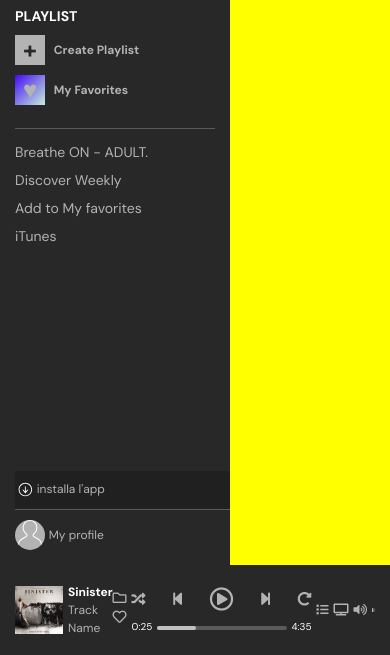
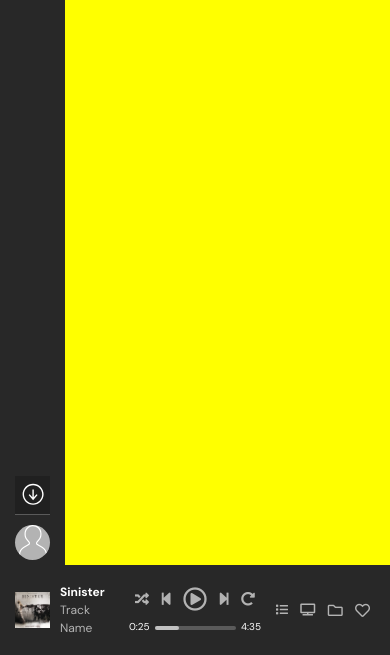
Before and after one commit to malimbo88/html-css-spotifyweb, a plain HTML site: page index.html in a window 390 px wide. Shown: the part 189-844 px from the top of the page. Drawn offline with Linux system fonts and the light colour scheme.

Commit message:
Venerdí

```diff
--- a/css/style.css
+++ b/css/style.css
@@ -16,14 +16,6 @@ a {
   color: inherit;
 }
 
-hr {
-  display: block;
-  padding: 0px;
-  margin: 0px;
-  border-style: none;
-  border-width: 0px;
-}
-
 /* GENERAL */
 body {
   font-family: 'DM Sans', sans-serif;
@@ -32,11 +24,16 @@ body {
 .main_wrapper {
   height: 100vh;
   width: 100%;
-  overflow: hidden;
 }
 
 .main_wrapper > * {
   width: 100%;
+}
+
+@media all and (max-width: 480px) {
+  .main_wrapper {
+    overflow: hidden;
+  }
 }
 
 .container_flex {
@@ -55,7 +52,19 @@ body {
   display: none;
 }
 
-/* scroll Bar */
+@media all and (min-width: 480px) {
+  .none_minwidth_480 {
+    display: none;
+  }
+}
+
+@media all and (max-width: 480px) {
+  .none_maxwidth_480 {
+    display: none;
+  }
+}
+
+/* General scroll bar */
 /* width */
 ::-webkit-scrollbar {
   width: 15px;
@@ -71,11 +80,6 @@ body {
 ::-webkit-scrollbar-thumb {
   background: #505050;
 
-}
-
-/* Handle on hover */
-::-webkit-scrollbar-thumb:hover {
-  background: #b30000;
 }
 
 /** MAIN **/
@@ -134,10 +138,16 @@ main > * {
   color: #282828;
 }
 
-/* Navigation MACRO area */
+/* NAV - Navigation macro area */
 nav.nav_macro_area {
   width: 230px;
   background-color: #282828;
+}
+
+@media all and (max-width: 480px) {
+  nav.nav_macro_area {
+    width: 65px;
+  }
 }
 
 nav.nav_macro_area > .container_flex {
@@ -149,7 +159,14 @@ nav.nav_macro_area > .container_flex > * {
   flex-shrink: 0;
 }
 
-/* logo*/
+.nav_items li a > * {
+  display: inline-block;
+  vertical-align: middle;
+  text-transform: capitalize;
+  font-weight: bold;
+}
+
+/* NAV - logo*/
 .logo {
   padding-top: 10px;
 }
@@ -158,9 +175,16 @@ nav.nav_macro_area > .container_flex > * {
   width: 60%;
 }
 
-/* user_menu */
+@media all and (max-width: 480px) {
+  .logo > img {
+    width: 100%;
+    padding-right: 15px;
+  }
+}
+
+/* NAV - user menu */
 .user_menu {
-padding: 30px 0px;
+  padding: 30px 15px 30px 0px;
 }
 
 .user_menu ul > li:not(:last-child) {
@@ -172,58 +196,53 @@ padding: 30px 0px;
   opacity: 50%;
 }
 
-
 .user_menu li a > * {
-  display: inline-block;
-  vertical-align: middle;
   font-size: 14px;
-  font-weight: bold;
-  text-transform: capitalize;
 }
 
-.user_menu li a:hover > * {
+@media all and (max-width: 480px) {
+  .user_menu {
+    flex-grow: 1;
+    padding-top: 15px;
+  }
+
+  .user_menu li {
+    text-align: center;
+  }
+
+  .user_menu li a > span {
+    display: none;
+  }
+
+  .user_menu li a > img {
+    width: 28px;
+  }
+}
+
+/* user menu & playlist TOP & BOTTOM */
+.user_menu li a:hover > *,
+.playlist li a:hover > * {
   color: #fff;
   opacity: 100%;
 }
 
-/* playlist */
-.playlist {
-  height: 55%;
-  flex-grow: 1;
-  overflow-y: auto;
-}
-
-.playlist li {
-  padding-bottom: 10px;
-}
-
+/* playlist TOP & BOTTOM */
+.playlist li,
 .playlist h3 {
   padding-bottom: 10px;
 }
 
+/* playlist TOP - add playlist */
+.top_playlist {
+  border-bottom: 1px solid #595959;
+  margin: 0px 15px 10px 0px;
+}
+
 .add_playlist > li a > * {
-  display: inline-block;
-  vertical-align: middle;
-  text-transform: capitalize;
-  font-weight: bold;
   margin-right: 5px;
 }
 
-.add_playlist {
-  padding-right: 15px;
-}
-.playlist hr {
-  height: 1px;
-  display: inline-block;
-  background-color: #5a5a5a;
-  text-align: right;
-  width: 200px;
-}
-
-.saved_playlist {
-  padding-top: 10px;
-}
-
+/* add playlist - Favorite songs */
 .square_btn.favorite_songs {
   background: linear-gradient(135deg,#450af5,#c4efd9);
 }
@@ -232,7 +251,43 @@ padding: 30px 0px;
   color: #B3B3B3;
 }
 
-/* user_band */
+/* playlist BOTTOM - saved playlist */
+.bottom_playlist {
+  flex-basis: 26%;
+  flex-grow: 1;
+  overflow-y: auto;
+}
+
+/* NAV - user band */
+.user_band {
+  padding-right: 15px;
+}
+
+.user_band li {
+  padding: 10px 0px;
+}
+
+@media all and (max-width: 480px){
+  .user_band li {
+    padding: 5px 0px;
+  }
+}
+
+.user_band li:first-child {
+  border-bottom: 1px solid #5a5a5a;
+}
+
+.user_band li a > * {
+  display: inline-block;
+}
+
+@media all and (max-width: 480px) {
+  .user_band li a > span {
+    display: none;
+  }
+}
+
+/* user band - app install */
 .app_install {
   background-color: rgba(0, 0, 0, 0.2);
 }
@@ -241,37 +296,45 @@ padding: 30px 0px;
   vertical-align: top;
 }
 
-.user_band li {
-  padding: 10px 0px;
+.app_install a > img {
+  margin: 0px 5px;
+  width: 18px;
 }
 
-.user_band li:first-child {
-  border-bottom: 1px solid #5a5a5a;
+@media all and (max-width: 480px){
+  .app_install a > img {
+    width: 28px;
+    margin: 0px 1.6px;
+  }
 }
 
-.user_band li a > *{
-  display: inline-block;
+/* user band account profile */
+.account_profile a > * {
+  vertical-align: middle;
 }
 
-.user_band li.app_install a > img {
-  width: 18px;
+.profile_frame {
+  border-radius: 50%;
+  width: 35px;
+  height: 35px;
+  background-color: #B3B3B3;
+  text-align: center;
+  overflow: hidden;
+  margin-right: 5px;
 }
 
 .profile_frame > img {
   height: 90%;
 }
 
-.account_profile a > * {
-  vertical-align: middle;
-}
+@media all and (max-width: 480px){
+  li.account_profile {
+    padding: 10px 0px 0px 0px;
+  }
 
-.profile_frame {
-  border-radius: 50%;
-  width: 30px;
-  height: 30px;
-  background-color: #B3B3B3;
-  text-align: center;
-  overflow: hidden;
+  .profile_frame {
+    margin: 0px;
+  }
 }
 
 /* Scroll MACRO area */
@@ -279,6 +342,12 @@ section.scroll_macro_area {
   background: yellow;
   width: calc( 100% - 230px );
   overflow-y: auto;
+}
+
+@media all and (max-width: 480px){
+  section.scroll_macro_area {
+    width: calc( 100% - 65px );
+  }
 }
 
 /* upgrade band */
@@ -374,7 +443,6 @@ footer > * {
 /* LEFT - play songs */
 .selected_cover {
   height: 80%;
-  flex-basis: 60%;
 }
 
 .selected_cover img {
@@ -387,11 +455,24 @@ footer > * {
 }
 
 .track_info {
-  padding-left: 5px;
+  padding-left: 15px;
 }
 
 .track_info a:hover span {
   text-decoration: underline;
+}
+
+@media all and (max-width: 768px){
+  .track_info {
+    padding-left: 10px;
+  }
+
+}
+
+@media all and (max-width: 480px){
+  .selected_cover img {
+    height: 73%;
+  }
 }
 
 /* save songs */
@@ -414,7 +495,7 @@ footer > * {
 }
 
 .save_songs i {
-  padding-bottom: 5px;
+  padding:0px 0px 5px 10px;
 }
 
 /* RIGHT - volume setting */
@@ -429,13 +510,26 @@ footer > * {
 
 .volume_setting_icons > .container_flex {
   justify-content: space-around;
+  align-items: center;
+}
+
+@media all and (max-width: 480px){
+  .volume_setting_icons > .container_flex {
+    justify-content: space-between;
+    align-items: center;
+  }
+
+  .volume_setting_icons i.fa-folder,
+  .volume_setting_icons i.fa-heart {
+  font-size: 15px;
+  }
 }
 
 /* CENTRAL - audio bar */
 .ctr_audio_bar {
   flex-shrink: 0;
   flex-basis: 45%;
-  padding: 0px 5px;
+  padding: 0px 15px;
 }
 
 /* CENTRAL - TOP & BOTTOM - audio bar */
@@ -443,9 +537,17 @@ footer > * {
   width: 180px;
   margin: 0 auto;
 }
+
 .top_play_options >.container_flex {
   justify-content: space-between;
   align-items: center;
+}
+
+@media all and (max-width: 768px){
+  .top_play_options {
+    width: 120px;
+    margin: 0 auto;
+  }
 }
 
 /* CENTRAL - TOP - play options */
--- a/index.html
+++ b/index.html
@@ -16,19 +16,22 @@
       <!-- MAIN -->
       <main class="style_type">
 
-        <!-- Navigation-->
+        <!-- NAV navigation-->
         <nav class="nav_macro_area">
           <div class="container_flex">
 
             <!-- Logo -->
-            <div class="logo">
+            <div class="logo none_maxwidth_480">
               <img src="img/logo.svg" alt="Logo">
+            </div>
+            <div class="logo none_minwidth_480">
+              <img src="img/logo-small.svg" alt="Logo">
             </div>
             <!-- end Logo -->
 
             <!-- User Menu -->
             <div class="user_menu">
-              <ul>
+              <ul class="nav_items">
                 <li>
                   <a href="#" target="_blank">
                     <img src="img/home.svg" alt="Home">
@@ -51,13 +54,13 @@
             </div>
             <!-- end User Menu -->
 
-            <!-- playlist -->
-            <div class="playlist">
+            <!-- TOP Playlist -->
+            <div class="top_playlist playlist none_maxwidth_480">
 
               <h3>playlist</h3>
 
               <!-- add playlist -->
-              <ul class="add_playlist">
+              <ul class="add_playlist nav_items">
                 <li>
                   <a href="#" target="_blank">
                     <div class="square_btn">
@@ -76,20 +79,42 @@
                 </li>
               </ul>
               <!-- end add playlist -->
-<hr>
+
+            </div>
+            <!-- end TOP - Playlist -->
+
+            <!-- BOTTOM Playlist -->
+            <div class="bottom_playlist playlist none_maxwidth_480">
+
               <!-- saved playlist -->
               <ul class="saved_playlist">
-                <li>Breathe ON - ADULT.</li>
-                <li>Discover Weekly</li>
-                <li>Add to My favorites</li>
-                <li>iTunes</li>
+                <li>
+                  <a href="#" target="_blank">
+                    <span>Breathe ON - ADULT.</span>
+                  </a>
+                </li>
+                <li>
+                  <a href="#" target="_blank">
+                    <span>Discover Weekly</span>
+                  </a>
+                </li>
+                <li>
+                  <a href="#" target="_blank">
+                    <span>Add to My favorites</span>
+                  </a>
+                </li>
+                <li>
+                  <a href="#" target="_blank">
+                    <span>iTunes</span>
+                  </a>
+                </li>
               </ul>
               <!-- saved playlist -->
 
             </div>
-            <!-- end playlist -->
+            <!-- BOTTOM Playlist -->
 
-            <!-- user band -->
+            <!-- User Band -->
             <div class="user_band">
               <ul>
                 <li class="app_install">
@@ -108,18 +133,18 @@
                 </li>
               </ul>
             </div>
-            <!-- user band -->
+            <!-- User Band -->
 
           </div>
         </nav>
-        <!-- end Navigation -->
+        <!-- end NAV navigation -->
 
-        <!-- Section -->
+        <!-- MAIN Section -->
         <section class="scroll_macro_area">
           <div class="upgrade_band">Upgrade</div>
           <div class="proposal_selection"></div>
         </section>
-        <!-- end Section -->
+        <!-- end MAIN Section -->
 
       </main>
       <!-- end MAIN -->
@@ -145,7 +170,7 @@
                       </div>
                       <div>
                         <a href="#" target="_blank">
-                          <span>Track Name<span>
+                          <span>Track&nbsp;<br class="none_minwidth_480">Name<span>
                           </a>
                       </div>
                     </div>
@@ -154,7 +179,7 @@
                 <!-- end selected cover -->
 
                 <!-- save song -->
-                <div class="save_songs">
+                <div class="save_songs none_maxwidth_480">
                   <div class="container_flex">
                     <i class="far fa-folder"></i>
                     <i class="far fa-heart"></i>
@@ -212,12 +237,14 @@
                   <div class="container_flex">
                     <i class="fas fa-list"></i>
                     <i class="fas fa-tv"></i>
-                    <i class="fas fa-volume-up"></i>
+                    <i class="fas fa-volume-up none_maxwidth_480"></i>
+                    <i class="far fa-folder none_minwidth_480"></i>
+                    <i class="far fa-heart none_minwidth_480"></i>
                   </div>
                 </div>
 
                 <!-- progress bar -->
-                <div class="progress_bar">
+                <div class="progress_bar none_maxwidth_480">
                   <div class="progress_value">
                     <div class="round_handle empty">
                       <span>Round handle Progress Bar</span>
```
